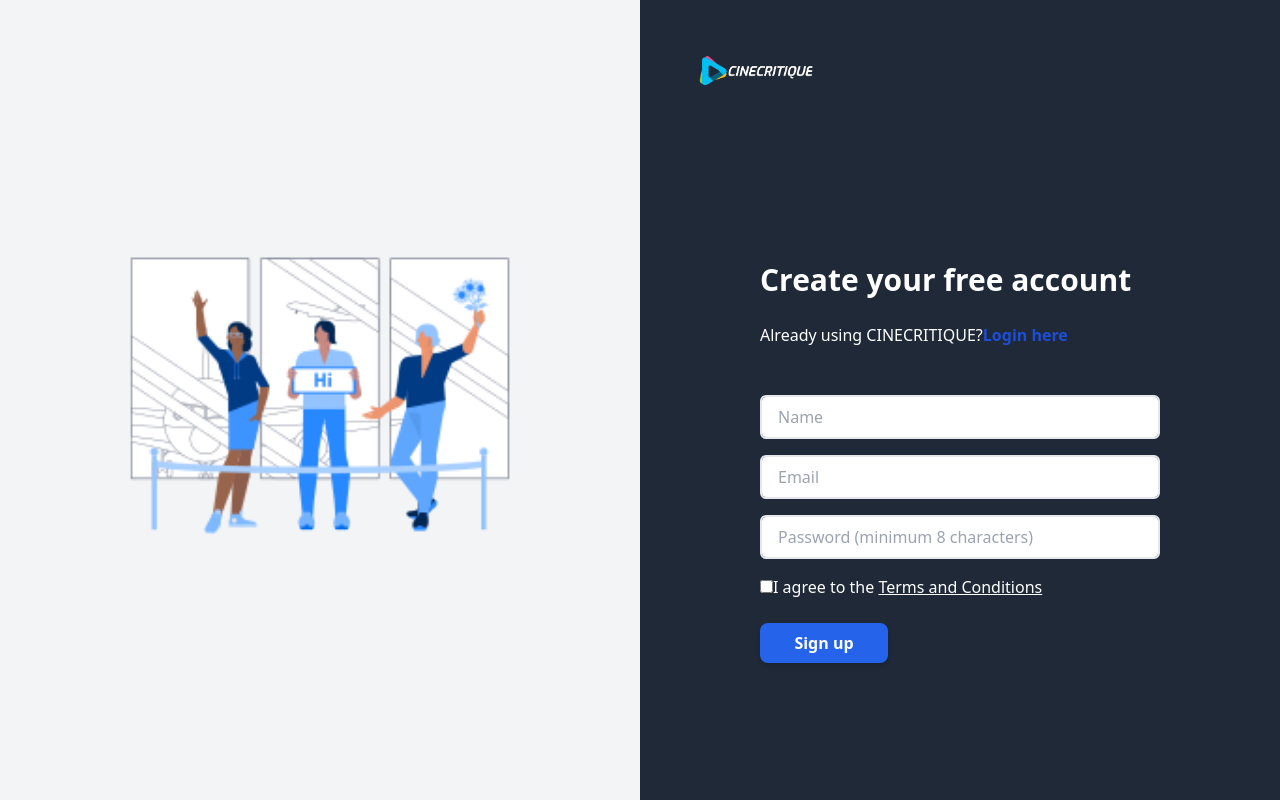
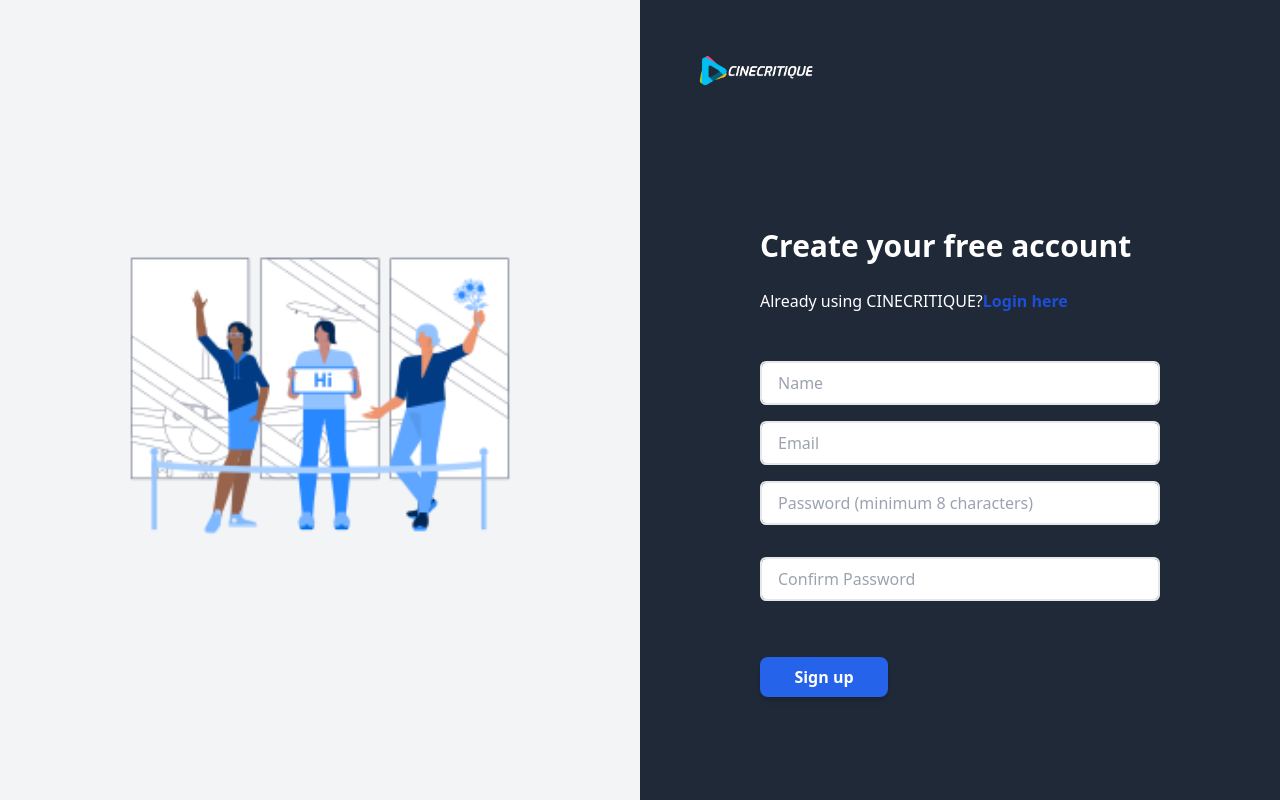
Before and after one commit to mdadul/CineCritique, a React (Create React App) app: page /signup in a window 1280 px wide. Built offline with nearby package versions, Linux system fonts and the light colour scheme.

Commit message:
signup page done

```diff
--- a/package.json
+++ b/package.json
@@ -6,6 +6,7 @@
     "@testing-library/jest-dom": "^5.16.5",
     "@testing-library/react": "^13.4.0",
     "@testing-library/user-event": "^13.5.0",
+    "axios": "^1.3.4",
     "react": "^18.2.0",
     "react-dom": "^18.2.0",
     "react-icons": "^4.8.0",
--- a/src/components/Signup/Signup.js
+++ b/src/components/Signup/Signup.js
@@ -1,9 +1,41 @@
-import React from "react";
-import { Link } from "react-router-dom";
+import React, { useRef, useState } from "react";
+import { Link, Navigate } from "react-router-dom";
 import logo from "../../assets/images/logo.png";
 import Button from "../common/Button";
 import illustration from "../../assets/images/signup.png";
+import { publicPost } from "../../utilities/apiCaller";
+
 export default function Signup() {
+  const name = useRef();
+  const email = useRef();
+  const password = useRef();
+  const confirmPassword = useRef();
+
+  const [message, setMessage] = useState("");
+
+  const registerUser = async (e) => {
+    e.preventDefault();
+    if (password.current.value === confirmPassword.current.value) {
+      const newUser = {
+        name: name.current.value,
+        email: email.current.value,
+        password: password.current.value,
+      };
+      try {
+        const response = await publicPost(
+          "/user/signup",
+          JSON.stringify(newUser)
+        );
+        setMessage(response.message);
+        Navigate("/login");
+      } catch (error) {
+        setMessage(error.message);
+      }
+    } else{
+      setMessage("Passwords do not match");
+    }
+  };
+
   return (
     <div className="flex w-screen flex-wrap text-slate-800">
       <div className="relative hidden h-screen select-none flex-col justify-center md:flex md:w-1/2 bg-gray-100">
@@ -12,10 +44,11 @@ export default function Signup() {
       <div className="flex w-full flex-col md:w-1/2 bg-gray-800 text-white">
         <div className="flex justify-center pt-12 md:justify-start md:pl-12">
           <Link to="/" className="text-2xl font-bold text-blue-600">
-           <img src={logo} alt="logo" className="w-32" />
+            <img src={logo} alt="logo" className="w-32" />
           </Link>
         </div>
         <div className="my-auto mx-auto flex flex-col justify-center px-6 pt-8 md:justify-start lg:w-[28rem]">
+
           <p className="text-center text-3xl font-bold md:text-left md:leading-tight">
             Create your free account
           </p>
@@ -28,7 +61,10 @@ export default function Signup() {
               Login here
             </Link>
           </p>
-          <form className="flex flex-col items-stretch pt-3 md:pt-8">
+          <form
+            className="flex flex-col items-stretch pt-3 md:pt-8"
+            onSubmit={registerUser}
+          >
             <div className="flex flex-col pt-4">
               <div className="relative flex overflow-hidden rounded-md border-2 transition focus-within:border-blue-600">
                 <input
@@ -36,6 +72,8 @@ export default function Signup() {
                   id="login-name"
                   className="w-full flex-shrink appearance-none border-gray-300 bg-white py-2 px-4 text-base text-gray-700 placeholder-gray-400 focus:outline-none"
                   placeholder="Name"
+                  required
+                  ref={name}
                 />
               </div>
             </div>
@@ -46,6 +84,8 @@ export default function Signup() {
                   id="login-email"
                   className="w-full flex-shrink appearance-none border-gray-300 bg-white py-2 px-4 text-base text-gray-700 placeholder-gray-400 focus:outline-none"
                   placeholder="Email"
+                  required
+                  ref={email}
                 />
               </div>
             </div>
@@ -56,24 +96,26 @@ export default function Signup() {
                   id="login-password"
                   className="w-full flex-shrink appearance-none border-gray-300 bg-white py-2 px-4 text-base text-gray-700 placeholder-gray-400 focus:outline-none"
                   placeholder="Password (minimum 8 characters)"
+                  required
+                  ref={password}
                 />
               </div>
             </div>
-            <div className="block">
-              <input
-                type="checkbox"
-                id="remember-me"
-                className="rounded border-gray-300 text-blue-600 shadow-sm focus:border-blue-300 focus:ring focus:ring-blue-200 focus:ring-opacity-50"
-              />
-              <label className="inline-block" for="remember-me">
-                {"  "}
-                I agree to the{" "}
-                <Link className="underline" to="/">
-                  Terms and Conditions
-                </Link>
-              </label>
+            <div className="mb-4 flex flex-col pt-4">
+              <div className="relative flex overflow-hidden rounded-md border-2 transition focus-within:border-blue-600">
+                <input
+                  type="password"
+                  id="login-password"
+                  className="w-full flex-shrink appearance-none border-gray-300 bg-white py-2 px-4 text-base text-gray-700 placeholder-gray-400 focus:outline-none"
+                  placeholder="Confirm Password"
+                  required
+                  ref={confirmPassword}
+                />
+              </div>
             </div>
-           <Button label={"Sign up"} />
+             {/* show message */}
+          <p className="text-white text-xl text-center py-2">{message}</p>
+            <Button label={"Sign up"} />
           </form>
         </div>
       </div>
```
Also changed, not shown: 1 other file (tests, documents, lock files or other folders).
